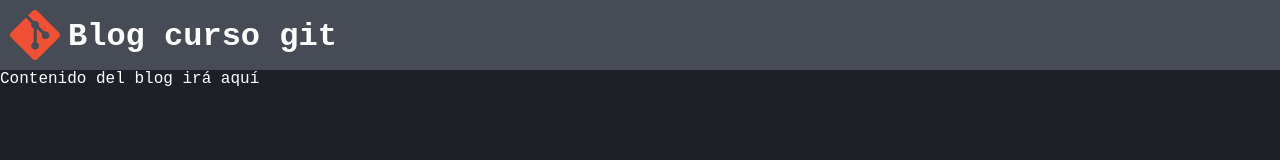
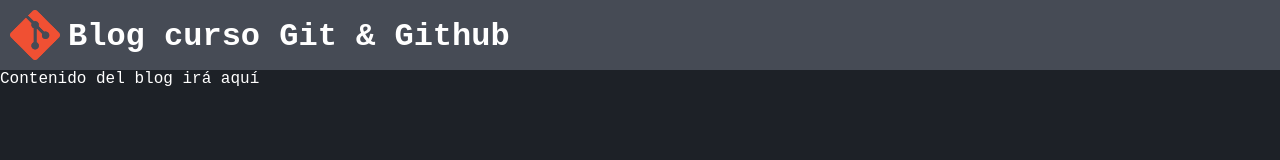
Before and after one commit to JeiPRM/curso-git, a plain HTML site: page index.html in a window 1280 px wide. Drawn offline with Linux system fonts and the light colour scheme; a web font is replaced by a local one.

Commit message:
Change title

```diff
--- a/index.html
+++ b/index.html
@@ -13,7 +13,7 @@
 <body>
     <div class="bar">
         <img class="logo" src="img/git-logo.png">
-        <h1>Blog curso git</h1>
+        <h1>Blog curso Git & Github</h1>
     </div>
     <div>
         Contenido del blog irá aquí
```
